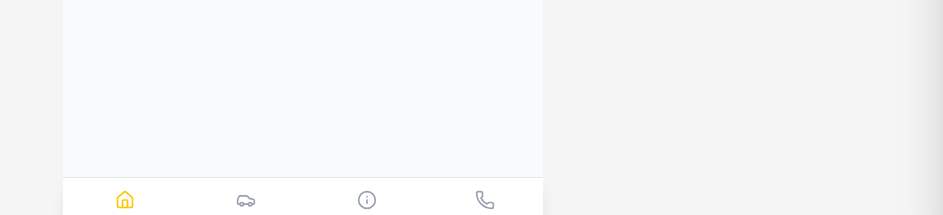
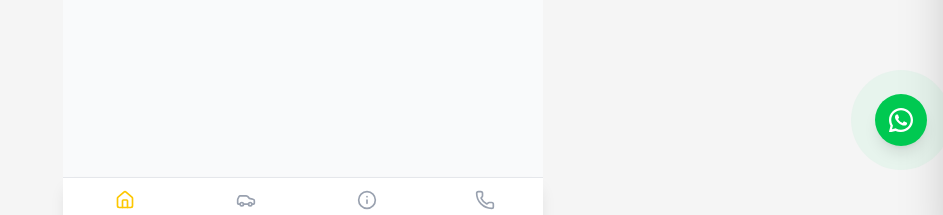
Before and after one commit to Zakynovan18/autorent, a Next.js app: page / in a window 1280 px wide. Shown: the part 558-773 px from the top of the page, without its empty margins (337-1280 px from the left). Built offline with nearby package versions, Linux system fonts and the light colour scheme; no server answers; the database is empty.

Commit message:
fix app layout

```diff
--- a/app/layout.tsx
+++ b/app/layout.tsx
@@ -20,6 +20,7 @@ export default function RootLayout({
     <html lang="id">
       <body className={inter.className}>
         {children}
+        <WAButton />
         <BottomNav />
       </body>
     </html>
```
